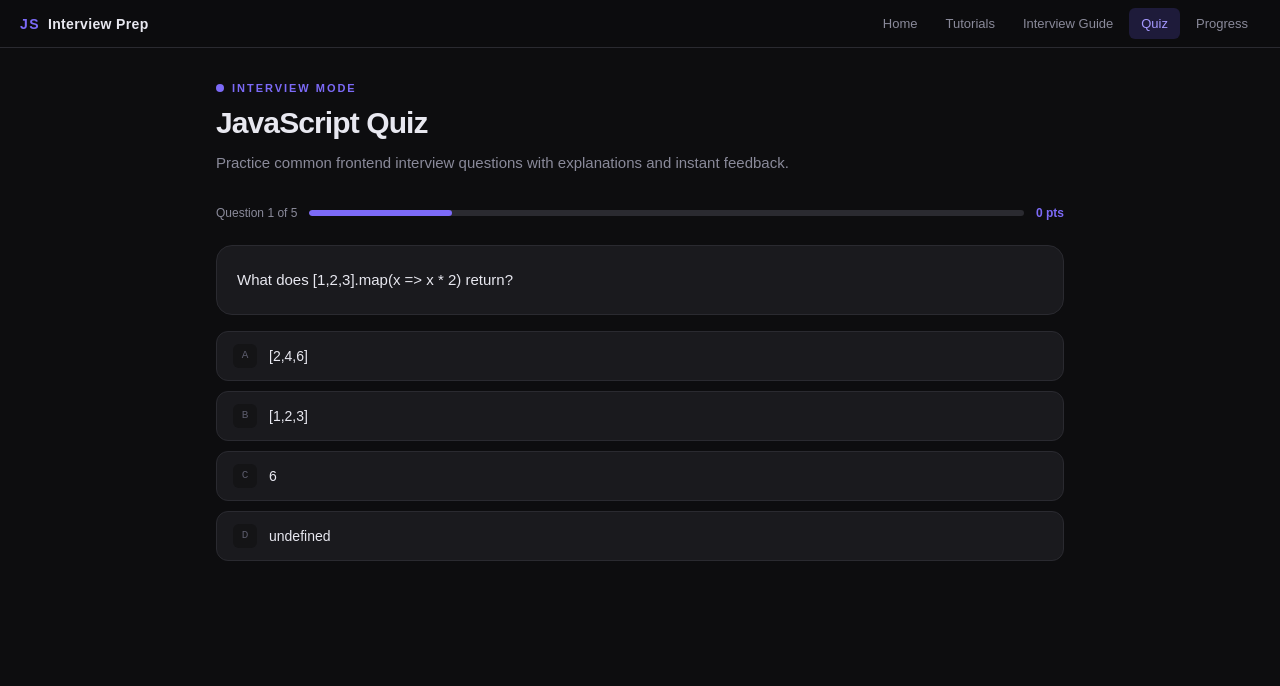
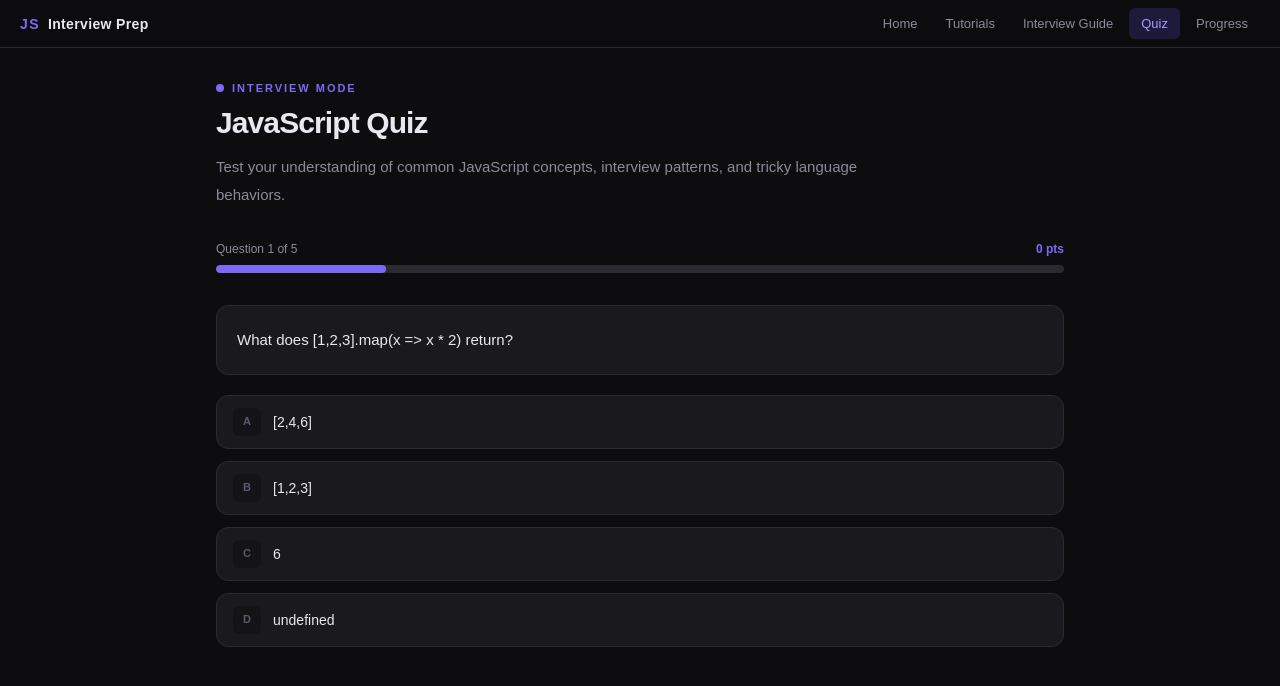
Before and after one commit to sushantshinde7/js-interview-prep, a React (Vite) app: page /quiz in a window 1280 px wide. Shown: the top 686 px of the page. Built offline with nearby package versions, Linux system fonts and the light colour scheme.

Commit message:
feat(quiz): improve progress tracking and question presentation

```diff
--- a/src/pages/QuizPage.jsx
+++ b/src/pages/QuizPage.jsx
@@ -37,48 +37,105 @@ export default function QuizPage() {
     setDone(false)
   }
 
-  // ── Results screen ───────────────────────
+  const completionPct = Math.round(
+    (score / QUIZ_QUESTIONS.length) * 100
+  )
+
+  // ─────────────────────────────────────────
+  // Results
+  // ─────────────────────────────────────────
+
   if (done) {
     const emoji =
       score === QUIZ_QUESTIONS.length
         ? '🎉'
-        : score >= 3
+        : score >= Math.ceil(QUIZ_QUESTIONS.length * 0.7)
           ? '📖'
           : '💪'
 
     const msg =
       score === QUIZ_QUESTIONS.length
         ? "Perfect! You're interview ready."
-        : score >= 3
+        : score >= Math.ceil(QUIZ_QUESTIONS.length * 0.7)
           ? 'Good work! Review the concepts you missed.'
-          : 'Keep practicing — consistency matters.'
+          : 'Keep practicing and revisit the core concepts.'
 
     return (
-      <div className="mx-auto max-w-3xl px-6 py-10">
+      <div className="mx-auto max-w-4xl px-6 py-8">
 
-        <div className="
-          rounded-2xl border border-[#2a2a30]
+        <div
+          className="
+            rounded-xl border border-[#2a2a30]
             bg-[#1a1a1e]
             p-8
-        ">
+          "
+        >
+
+          <div
+            className="
+              mb-2 text-[11px]
+              font-semibold uppercase
+              tracking-[0.18em]
+              text-[#7c6af7]
+            "
+          >
+            Assessment Complete
+          </div>
+
           <div className="mb-4 text-5xl">
             {emoji}
           </div>
 
-          <h1 className="
-            mb-2 text-3xl font-semibold
+          <h1
+            className="
+              mb-3 text-3xl font-semibold
               tracking-[-0.03em]
               text-[#e8e8f0]
-          ">
+            "
+          >
             Score: {score}/{QUIZ_QUESTIONS.length}
           </h1>
 
-          <p className="
-            mb-7 text-[15px] leading-7
+          <p
+            className="
+              mb-6 max-w-xl
+              text-[15px] leading-7
               text-[#8a8a9a]
-          ">
+            "
+          >
             {msg}
           </p>
+
+          <div className="mb-6">
+
+            <div className="mb-2 flex items-center justify-between">
+              <span className="text-xs text-[#8a8a9a]">
+                Accuracy
+              </span>
+
+              <span className="text-xs font-semibold text-[#7c6af7]">
+                {completionPct}%
+              </span>
+            </div>
+
+            <div
+              className="
+                h-2 overflow-hidden
+                rounded-full bg-[#2a2a30]
+              "
+            >
+              <div
+                className="
+                  h-full rounded-full
+                  bg-[#7c6af7]
+                "
+                style={{
+                  width: `${completionPct}%`,
+                }}
+              />
+            </div>
+
+          </div>
 
           <button
             onClick={reset}
@@ -90,66 +147,87 @@ export default function QuizPage() {
               hover:bg-[#6855e3]
             "
           >
-            Try again
+            Retake Quiz
           </button>
+
         </div>
 
       </div>
     )
   }
 
-  // ── Question screen ──────────────────────
+  // ─────────────────────────────────────────
+  // Quiz Screen
+  // ─────────────────────────────────────────
+
   return (
     <div className="mx-auto max-w-4xl px-6 py-8">
 
       {/* Header */}
-      <div className="mb-7">
+      <div className="mb-8">
 
         <div className="mb-2 flex items-center gap-2">
           <div className="h-2 w-2 rounded-full bg-[#7c6af7]" />
 
-          <span className="
+          <span
+            className="
               text-[11px] font-semibold uppercase
-            tracking-[0.18em] text-[#7c6af7]
-          ">
+              tracking-[0.18em]
+              text-[#7c6af7]
+            "
+          >
             Interview Mode
           </span>
         </div>
 
-        <h1 className="
-          mb-2 text-3xl font-semibold
+        <h1
+          className="
+            mb-3 text-3xl font-semibold
             tracking-[-0.03em]
             text-[#e8e8f0]
-        ">
+          "
+        >
           JavaScript Quiz
         </h1>
 
-        <p className="
+        <p
+          className="
+            max-w-2xl
             text-[15px] leading-7
             text-[#8a8a9a]
-        ">
-          Practice common frontend interview questions with
-          explanations and instant feedback.
+          "
+        >
+          Test your understanding of common JavaScript concepts,
+          interview patterns, and tricky language behaviors.
         </p>
+
       </div>
 
       {/* Progress */}
-      <div className="mb-6 flex items-center gap-3">
+      <div className="mb-8">
 
-        <span className="
-          shrink-0 text-xs
-          text-[#8a8a9a]
-        ">
+        <div className="mb-2 flex items-center justify-between">
+
+          <span className="text-xs text-[#8a8a9a]">
             Question {idx + 1} of {QUIZ_QUESTIONS.length}
           </span>
 
-        <div className="
-          h-1.5 flex-1 overflow-hidden
-          rounded-full bg-[#2a2a30]
-        ">
+          <span className="text-xs font-semibold text-[#7c6af7]">
+            {score} pts
+          </span>
+
+        </div>
+
         <div
           className="
-              h-full rounded-full bg-[#7c6af7]
+            h-2 overflow-hidden
+            rounded-full bg-[#2a2a30]
+          "
+        >
+          <div
+            className="
+              h-full rounded-full
+              bg-[#7c6af7]
               transition-all duration-300
             "
             style={{
@@ -158,36 +236,38 @@ export default function QuizPage() {
           />
         </div>
 
-        <span className="
-          shrink-0 text-xs font-semibold
-          text-[#7c6af7]
-        ">
-          {score} pts
-        </span>
+      </div>
+
+      {/* Question */}
+      <div
+        className="
+          mb-5 rounded-xl
+          border border-[#2a2a30]
+          bg-[#1a1a1e]
+          p-5
+        "
+      >
+
+        <pre
+          className="
+            whitespace-pre-wrap
+            font-sans
+            text-[15px]
+            leading-7
+            text-[#e8e8f0]
+          "
+        >
+          {q.q}
+        </pre>
 
       </div>
 
-      {/* Question */}
-      <div className="
-        mb-4 rounded-2xl
-        border border-[#2a2a30]
-        bg-[#1a1a1e]
-        p-5
-      ">
-        <pre className="
-          whitespace-pre-wrap
-          font-sans text-[15px]
-          leading-7 text-[#e8e8f0]
-        ">
-          {q.q}
-        </pre>
-      </div>
+      {/* Options */}
+      <div className="mb-5 flex flex-col gap-3">
 
-      {/* Options */}
-      <div className="mb-5 flex flex-col gap-2.5">
         {q.options.map((opt, i) => {
           let styles =
-            'border-[#2a2a30] bg-[#1a1a1e] text-[#e8e8f0] hover:border-[#3f3f4a] hover:bg-[#232329]'
+            'border-[#2a2a30] bg-[#1a1a1e] text-[#e8e8f0] hover:border-[#3a3a44] hover:bg-[#1d1d22]'
 
           if (selected !== null) {
             if (i === q.answer) {
@@ -215,13 +295,16 @@ export default function QuizPage() {
               ].join(' ')}
             >
 
-              <span className="
-                flex h-6 w-6 shrink-0
+              <span
+                className="
+                  flex h-7 w-7 shrink-0
                   items-center justify-center
                   rounded-md bg-[#141416]
-                font-mono-code text-[11px]
+                  text-[11px]
+                  font-semibold
                   text-[#5a5a6a]
-              ">
+                "
+              >
                 {String.fromCharCode(65 + i)}
               </span>
 
@@ -232,15 +315,16 @@ export default function QuizPage() {
             </button>
           )
         })}
+
       </div>
 
       {/* Explanation */}
       {selected !== null && (
-        <div className="mb-5">
+        <div className="mb-6">
 
           <div
             className={[
-              'rounded-r-xl border border-[#2a2a30]',
+              'rounded-xl border border-[#2a2a30]',
               'border-l-[3px] bg-[#1a1a1e]',
               'px-4 py-3',
               selected === q.answer
@@ -251,21 +335,24 @@ export default function QuizPage() {
 
             <div
               className={[
-                'mb-1 text-[11px] font-semibold uppercase tracking-wide',
+                'mb-2 text-[11px]',
+                'font-semibold uppercase tracking-wide',
                 selected === q.answer
                   ? 'text-green-400'
                   : 'text-red-400',
               ].join(' ')}
             >
               {selected === q.answer
-                ? '✓ correct'
-                : '✗ incorrect'}
+                ? '✓ Correct'
+                : '✗ Incorrect'}
             </div>
 
-            <p className="
+            <p
+              className="
                 text-sm leading-7
                 text-[#e8e8f0]
-            ">
+              "
+            >
               {q.explanation}
             </p>
 
@@ -287,8 +374,8 @@ export default function QuizPage() {
           "
         >
           {idx < QUIZ_QUESTIONS.length - 1
-            ? 'Next →'
-            : 'See results'}
+            ? 'Next Question →'
+            : 'See Results'}
         </button>
       )}
 
```
Lines whose indentation alone changed are shown as unchanged.
